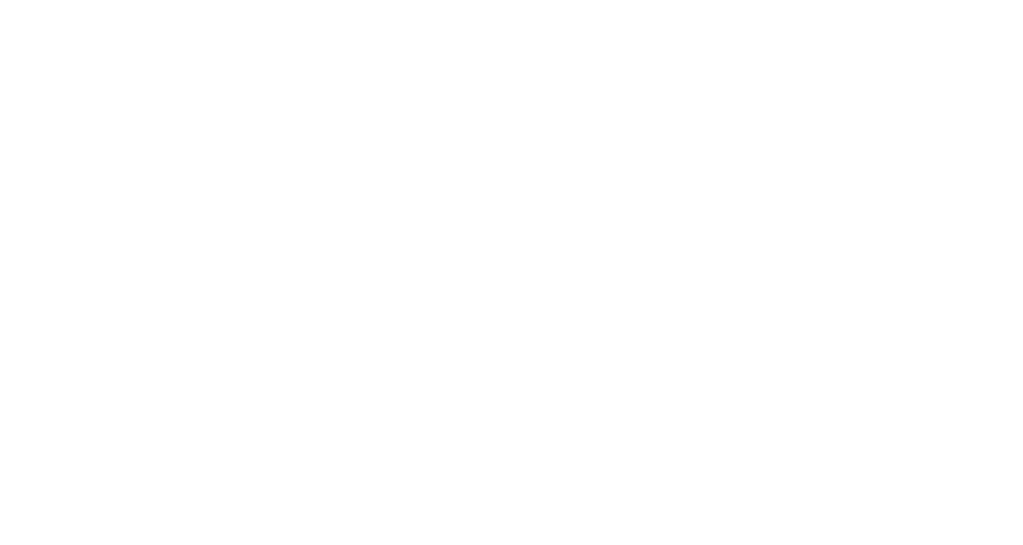
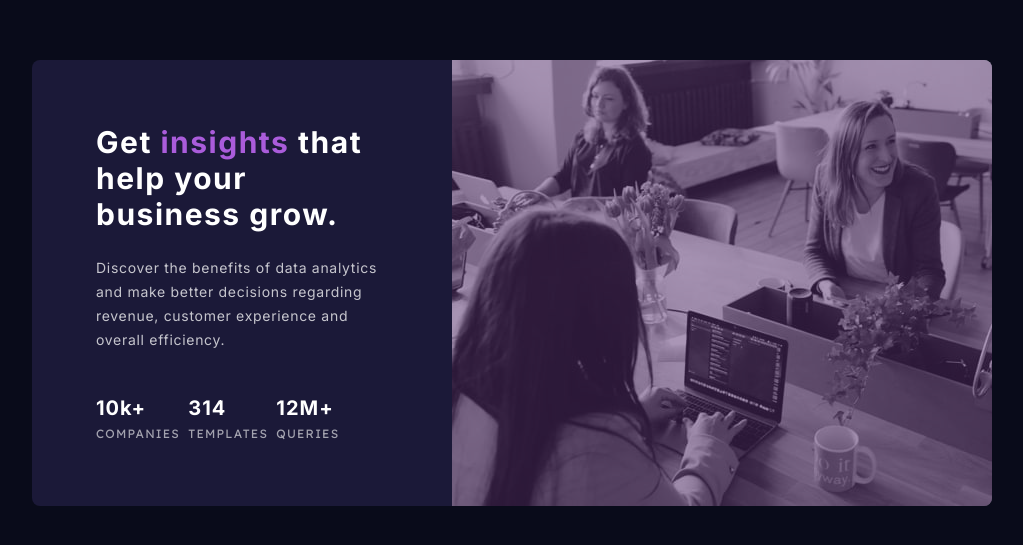
Before and after one commit to tothpeti2000/Frontend-Mentor, a Next.js app: page /challenges/stats-preview-card in a window 1280 px wide. Shown: the part 117-662 px from the top of the page, without its empty margins (128-1151 px from the left). Built offline with nearby package versions, Linux system fonts and the light colour scheme.

Commit message:
Stats card components added

```diff
--- a/components/stats-preview-card/StatsCard.tsx
+++ b/components/stats-preview-card/StatsCard.tsx
@@ -1,5 +1,73 @@
+import { Inter, Lexend_Deca } from "@next/font/google";
+import Image from "next/image";
+import desktopHeader from "../../public/assets/stats-preview-card/image-header-desktop.jpg";
+import mobileHeader from "../../public/assets/stats-preview-card/image-header-mobile.jpg";
+
+const inter = Inter();
+const lexendDeca = Lexend_Deca();
+
 const StatsCard = () => {
-  return <div className="flex flex-col"></div>;
+  return (
+    <div
+      className={`${inter.className} flex flex-col overflow-hidden rounded-lg bg-spc-darkDesaturatedBlue lg:flex-row-reverse`}
+    >
+      <div className="relative lg:shrink-0">
+        <Image src={mobileHeader} alt="Hero" className="lg:hidden" />
+        <Image src={desktopHeader} alt="Hero" className="hidden lg:block" />
+
+        <div className="absolute left-0 top-0 h-full w-full bg-spc-softViolet bg-opacity-50 brightness-50" />
+      </div>
+
+      <div className="flex flex-col justify-between px-8 py-9 text-center lg:px-9 lg:py-10 lg:text-left xl:p-16">
+        <div className="mb-8">
+          <h1 className="mb-4 text-2xl font-bold tracking-wider text-white lg:mb-6 lg:text-3xl">
+            Get <span className="text-spc-softViolet">insights</span> that help
+            your business grow.
+          </h1>
+
+          <p className="text-sm leading-6 tracking-wider text-spc-whiteParagraph">
+            Discover the benefits of data analytics and make better decisions
+            regarding revenue, customer experience and overall efficiency.
+          </p>
+        </div>
+
+        <div className="flex flex-col justify-between space-y-6 lg:flex-row lg:space-y-0 xl:w-5/6">
+          <div>
+            <p className="mb-1 text-xl font-bold tracking-wider text-white">
+              10k+
+            </p>
+            <p
+              className={`${lexendDeca.className} text-xs uppercase tracking-widest text-spc-whiteHeading`}
+            >
+              Companies
+            </p>
+          </div>
+
+          <div>
+            <p className="mb-1 text-xl font-bold tracking-wider text-white">
+              314
+            </p>
+            <p
+              className={`${lexendDeca.className} text-xs uppercase tracking-widest text-spc-whiteHeading`}
+            >
+              Templates
+            </p>
+          </div>
+
+          <div>
+            <p className="mb-1 text-xl font-bold tracking-wider text-white">
+              12M+
+            </p>
+            <p
+              className={`${lexendDeca.className} text-xs uppercase tracking-widest text-spc-whiteHeading`}
+            >
+              Queries
+            </p>
+          </div>
+        </div>
+      </div>
+    </div>
+  );
 };
 
 export default StatsCard;
--- a/pages/challenges/stats-preview-card.tsx
+++ b/pages/challenges/stats-preview-card.tsx
@@ -15,8 +15,8 @@
         <link rel="icon" href={favicon.src} />
       </Head>
 
-      <main className="flex min-h-screen items-center justify-center">
-        <div className="w-5/6 md:w-2/3 lg:w-1/2 xl:w-5/12 2xl:w-1/3">
+      <main className="flex min-h-screen items-center justify-center bg-spc-veryDarkBlue">
+        <div className="w-5/6 py-6 sm:w-2/3 md:w-1/2 lg:w-5/6 xl:w-3/4">
           <StatsCard />
         </div>
       </main>
--- a/tailwind.config.js
+++ b/tailwind.config.js
@@ -41,7 +41,7 @@
         },
         spc: {
           veryDarkBlue: "hsl(233, 47%, 7%)",
-          darkDesaturatedBlu: "hsl(244, 38%, 16%)",
+          darkDesaturatedBlue: "hsl(244, 38%, 16%)",
           softViolet: "hsl(277, 64%, 61%)",
           whiteParagraph: "hsla(0, 0%, 100%, 0.75)",
           whiteHeading: "hsla(0, 0%, 100%, 0.6)",
```
